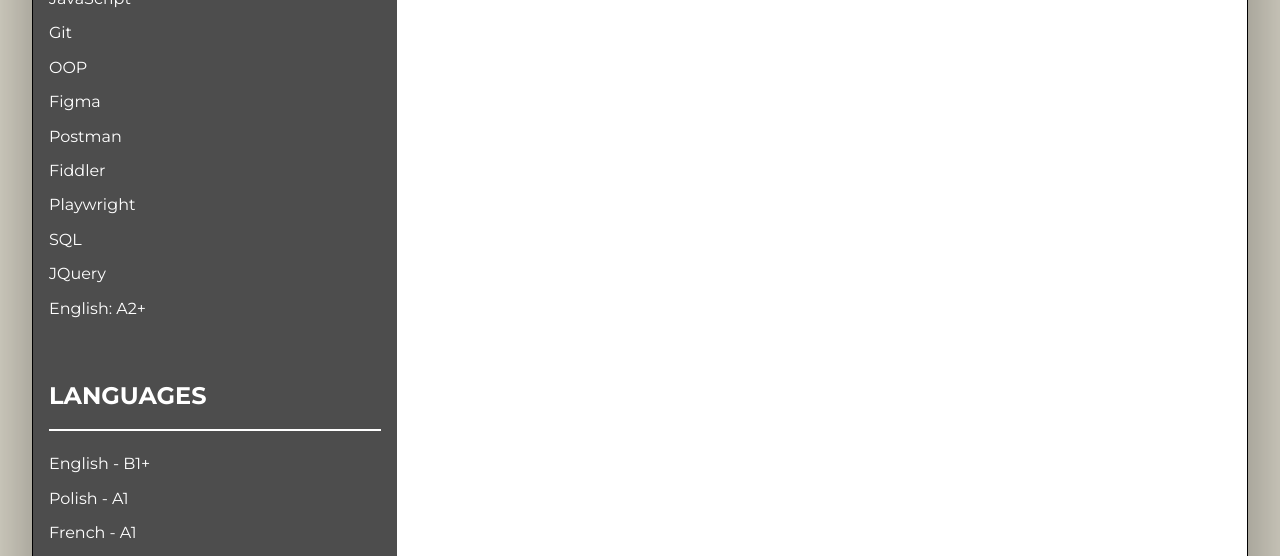
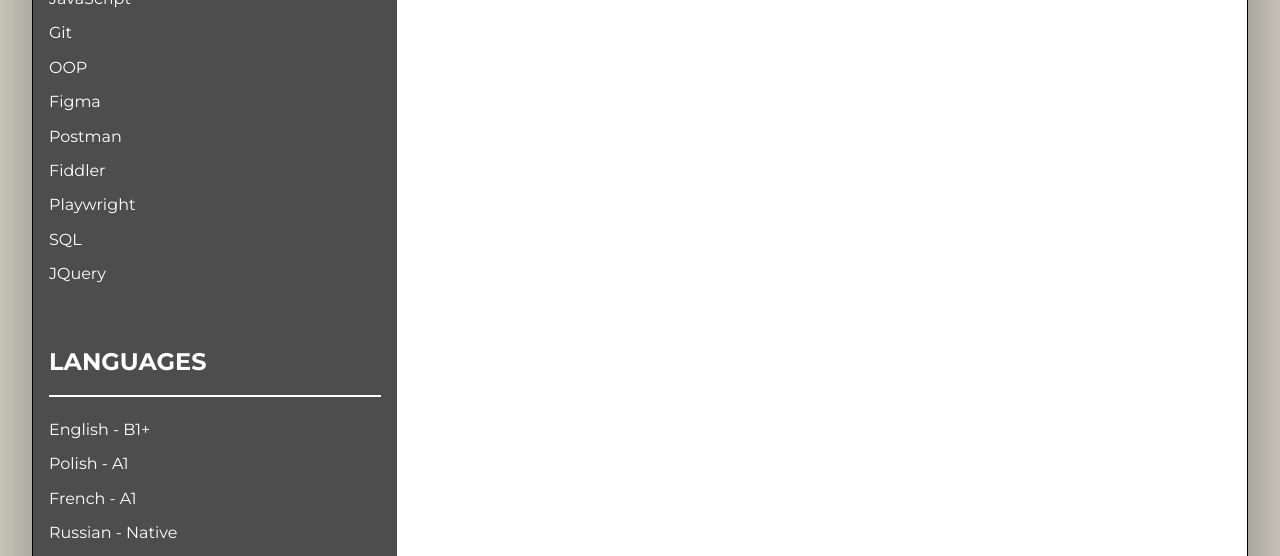
Before and after one commit to ivandubrouski/rsschool-cv, a plain HTML site: page index.html in a window 1280 px wide. Shown: the part 1007-1563 px from the top of the page. Drawn offline with nearby package versions, Linux system fonts and the light colour scheme.

Commit message:
refactor: delete english from skills section

```diff
--- a/index.html
+++ b/index.html
@@ -133,7 +133,6 @@
               <li>Playwright</li>
               <li>SQL</li>
               <li>JQuery</li>
-              <li>English: A2+</li>
             </ul>
             <div id="languges">
               <h3 class="contacts__text">languages</h3>
```
